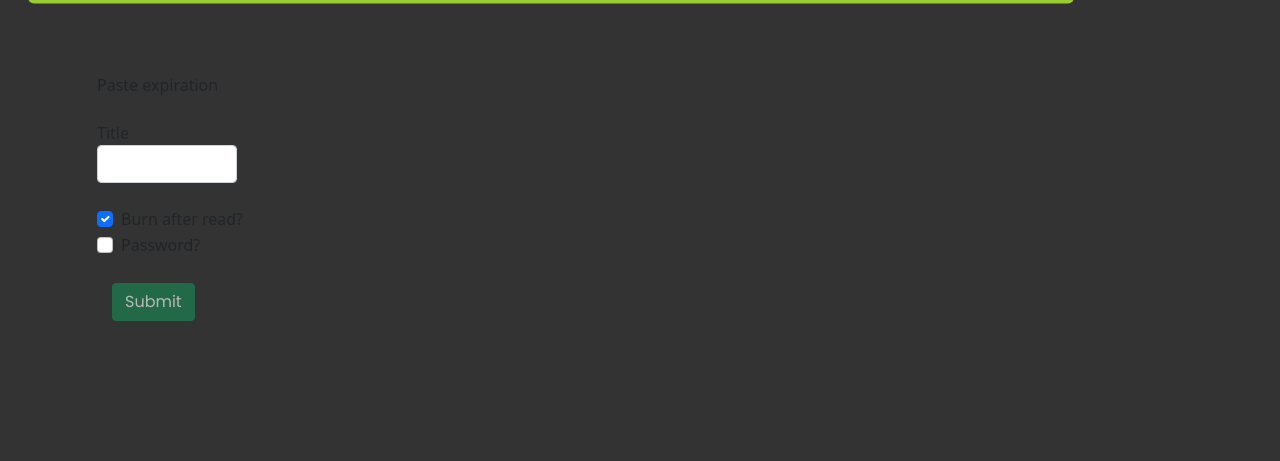
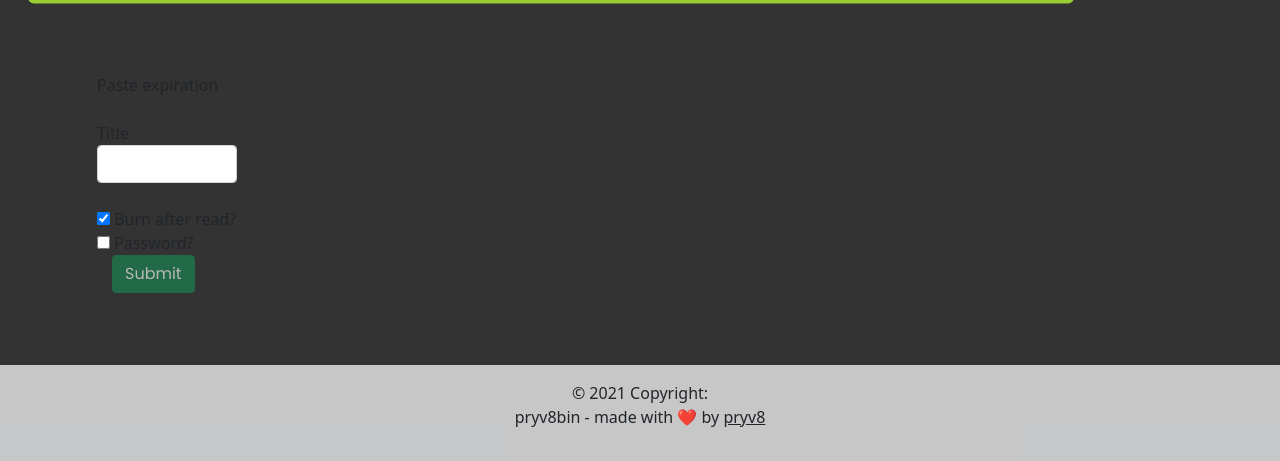
Before and after one commit to V01D0/pryv8bin, a CodeIgniter 4 app: template app/Views/index.php in a window 1280 px wide. Shown: the part 851-1312 px from the top of the page. Before the commit the page ends 1172 px from the top, so only its background shows below. Run offline with PHP 8.4 and a stand-in for CodeIgniter, Linux system fonts and the light colour scheme; the template is opened without the code that fills it, so the values that code supplies are empty; some libraries are stand-ins or nearby versions.

Commit message:
removed comments and changed styling

```diff
--- a/app/Views/index.php
+++ b/app/Views/index.php
@@ -37,67 +37,14 @@
 				</ul>
 			</div>
 			<div class="d-flex">
-				<button class="btn btn-success" type="button">Login</button>
-				<button class="btn btn-primary" type="button">Register</button>
+				<button class="btn btn-success" type="button" onclick="location.href='./login'">Login</button>
+				<button class="btn btn-primary" type="button" onclick="location.href='./register'">Register</button>
+
 			</div>
 		</div>
 	</nav>
 	<div class="paste-form">
 		<h1 class="paste__heading">New Paste</h1>
-		<!-- <form action="Form_reader/getPOSTinput" method="post">
-			<div class="col-10">
-				<textarea class="form-control" id="paste-text"></textarea>
-			</div>
-			<br>
-			<div>
-				<div class="container">
-					<div class="row">
-						<div class="col">
-							<div class="dropdown">
-								<label class="form-check-label">Paste expiration</label>
-								<button class="btn btn-secondary dropdown-toggle" id="expiry" type="button" id="dropdownMenuButton1" data-bs-toggle="dropdown" aria-expanded="false">
-									Never
-								</button>
-								<ul class="dropdown-menu" aria-labelledby="dropdownMenuButton1">
-									<li><a class="dropdown-item" href="#">Burn after read</a></li>
-									<li><button class="dropdown-item" type="button">Action</button></li>
-									<li><a class="dropdown-item" href="#">Something else here</a></li>
-								</ul>
-							</div>
-						</div>
-					</div>
-				</div>
-				<br>
-				<div class="container">
-					<div class="row">
-						<div class="col">
-							<div>
-								<div class="form-check">
-									<input class="form-check-input" type="checkbox" value="" id="burn-after-read">
-									<label class="form-check-label" for="burn-after-read">
-										Burn after read?
-									</label>
-								</div>
-								<div class="form-check">
-									<input class="form-check-input" type="checkbox" value="" id="password">
-									<label class="form-check-label" for="password">
-										Password?
-									</label>
-									<div class="form-group col-md-3">
-										<div class="w-50">
-											<label for="inputPassword2" class="visually-hidden">Password</label>
-											<input class="form-control" hidden id="inputPassword2" placeholder="Password">
-										</div>
-									</div>
-								</div>
-							</div>
-						</div>
-					</div>
-					<br>
-					<button type="submit" id="paste__submit" class="btn btn-success">Submit</button>
-				</div>
-			</div>
-		</form> -->
 		<?= form_open('paste', 'onsubmit="validate()"') ?>
 		<div class="col-10">
 			<textarea class="form-control" name="paste_content" id="paste-text" oninput="validate()"></textarea>
@@ -111,15 +58,6 @@
 						<div class="dropdown">
 							<br>
 							<label class="form-check-label">Paste expiration</label>
-							<!-- <button class="btn btn-secondary dropdown-toggle" onclick="getOption()" value="Never" id="expiry" type="button" id="dropdownMenuButton1" data-bs-toggle="dropdown" aria-expanded="false">
-								Never
-							</button> -->
-							<!-- <ul class="dropdown-menu" aria-labelledby="dropdownMenuButton1"> -->
-							<!-- <li><a class="dropdown-item" href="#">Burn after read</a></li>
-								<li><button class="dropdown-item" type="button">Action</button></li>
-								<li><a class="dropdown-item" href="#">Something else here</a></li> -->
-							<!-- TODO: FIX DROPDOWN MENU -->
-							<!-- </ul> -->
 							<?php
 							$options = [
 								'never' => 'Never',
@@ -155,37 +93,54 @@
 								</div>
 							</div>
 							<br>
-							<div class="form-check">
-								<input class="form-check-input" checked type="checkbox" value="" id="burn-after-read">
+							<div class="custom-control custom-checkbox">
+								<!-- <div class="custom-control custom-checkbox">
+									<input type="checkbox" class="custom-control-input" id="burn-after-read" checked>
+									<label class="custom-control-label" for="customCheck1">Check this custom checkbox</label>
+								</div> -->
+								<!-- <input class="form-check-input" checked type="checkbox" value="" id="burn-after-read"> -->
+								<!-- <input type="checkbox" class="custom-control-input" id="burn-after-read">
 								<label class="form-check-label" for="burn-after-read">
 									Burn after read?
-								</label>
+								</label> -->
+								<input type="checkbox" checked class="custom-control-input" id="burn-after-read">
+								<label class="custom-control-label" for="burn-after-read">Burn after read?</label>
 							</div>
-							<div class="form-check">
+							<!-- <div class="form-check">
 								<input class="form-check-input" type="checkbox" value="" id="password">
 								<label class="form-check-label" for="password">
 									Password?
-								</label>
-								<div class="form-group col-md-3">
-									<div class="w-50">
-										<label for="inputPassword2" class="visually-hidden">Password</label>
-										<input class="form-control" hidden id="inputPassword2" name="password" value="">
-									</div>
+								</label> -->
+							<div class="custom-control custom-checkbox">
+								<input type="checkbox" class="custom-control-input" id="password">
+								<label class="custom-control-label" for="password">Password?</label>
+							</div>
+							<div class="form-group col-md-3">
+								<div class="w-50">
+									<input class="form-control" hidden id="inputPassword2" name="password" value="">
 								</div>
 							</div>
 						</div>
 					</div>
 				</div>
-				<br>
+				<!-- <div class="text-center"> -->
 				<button id="paste__submit" name="submit" type="submit" value="Submit" disabled class="btn btn-success">Submit</button>
+				<!-- </div> -->
 			</div>
 			<br>
+			<?= form_close() ?>
 			<br>
 		</div>
-		<?= form_close() ?>
-
 		<br>
 	</div>
+	<footer class="bg-light text-center text-lg-start">
+		<!-- Copyright -->
+		<div class="text-center p-3" style="background-color: rgba(0, 0, 0, 0.2);">
+			© 2021 Copyright:
+			<p>pryv8bin - made with ❤️ by <a class="text-dark" href="https://pryv8.org"> pryv8</a></p>
+		</div>
+		<!-- Copyright -->
+	</footer>
 	<script>
 		function init() {
 			document.getElementById("paste-text").focus();
```
